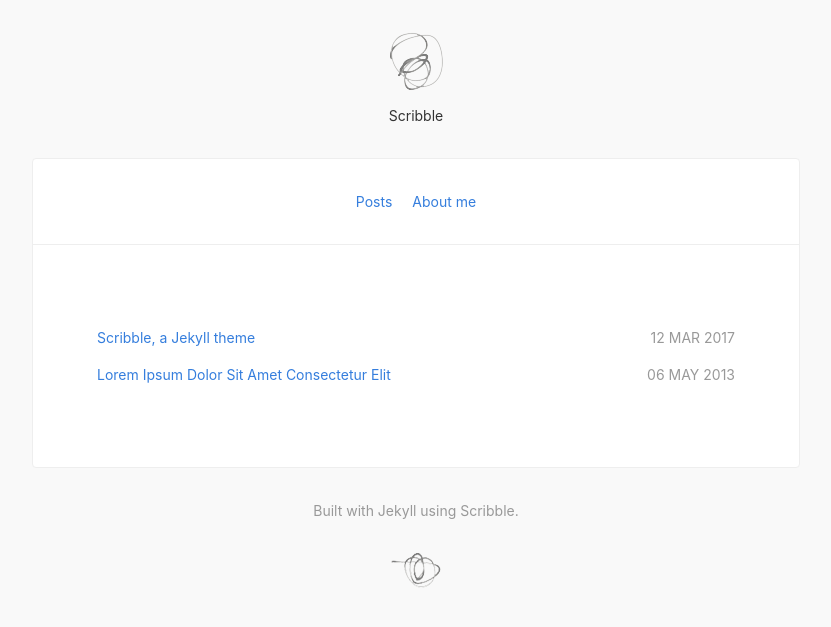
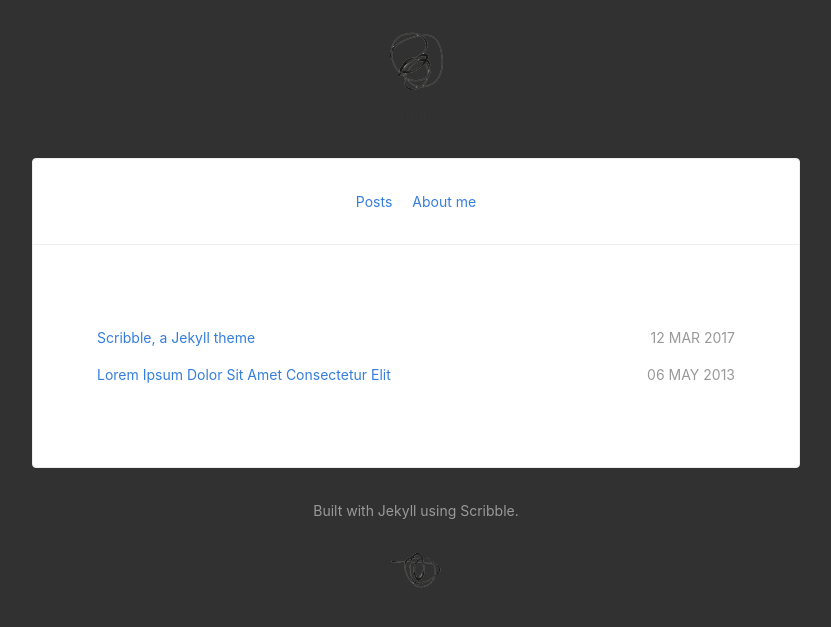
Before and after one commit to gonzaloperin/web, a Jekyll site: the page built from index.html, in a window 1280 px wide. Shown: the top 627 px of the page, without its empty margins (224-1055 px from the left). Built offline with Jekyll 4.4.1, drawn with Linux system fonts in a browser that asks for light colours; nearby versions of some CDN libraries.

Commit message:
Cambio de color de fondo

```diff
--- a/stylesheets/style.css
+++ b/stylesheets/style.css
@@ -1,6 +1,6 @@
 @import "https://unpkg.com/tachyons@4.6.1/css/tachyons.min.css";
 
-.bg-super-white { background: #f9f9f9; }
+.bg-super-white { background: #313131; }
 .top-50 { top: 50% }
 .link:hover { background: url(/images/line.png) repeat-x left bottom; }
 
```
